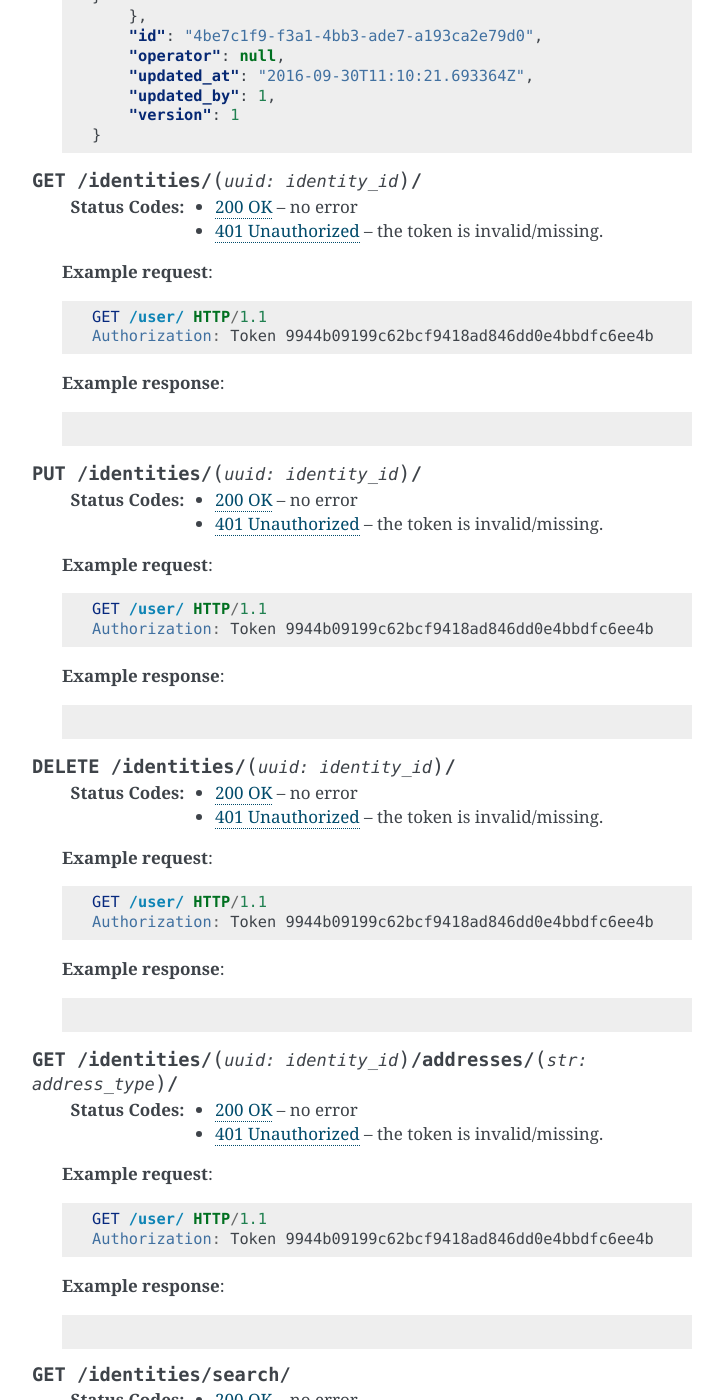
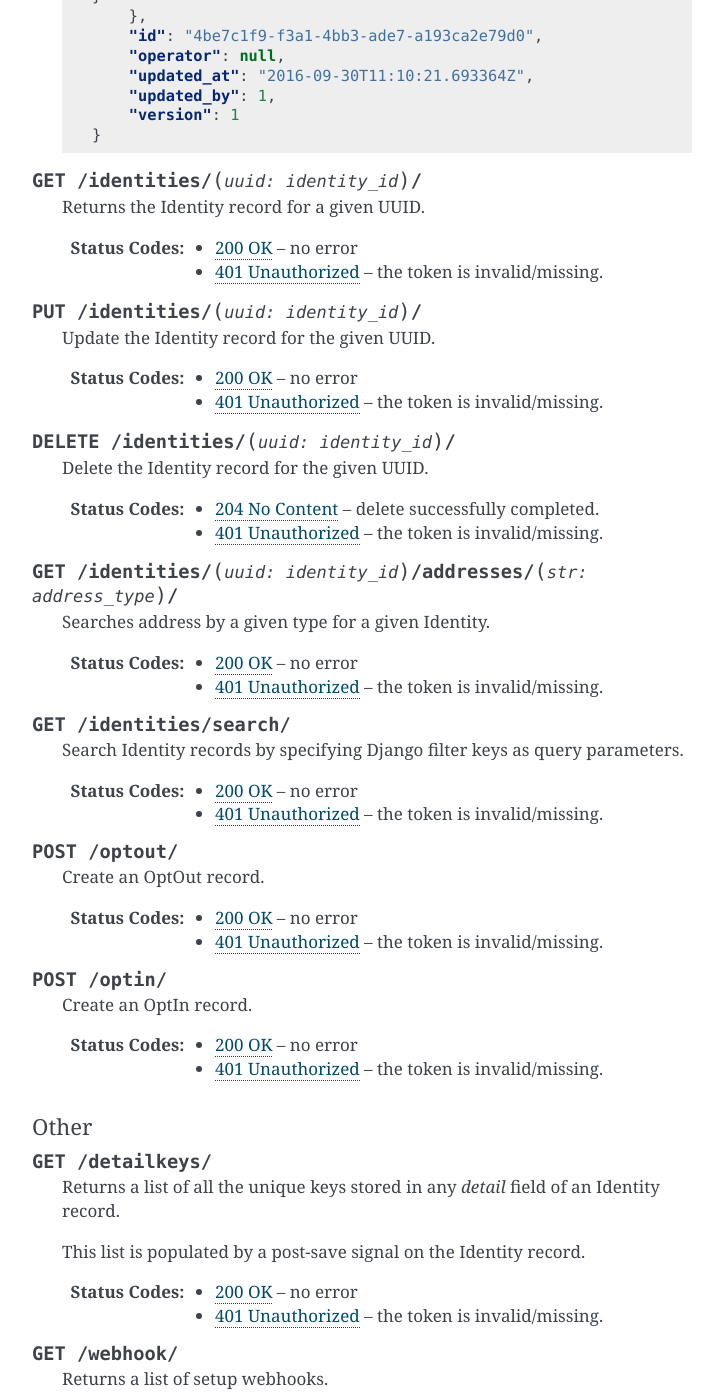
Before and after one commit to praekelt/seed-identity-store, a Sphinx documentation site: the page built from docs/apis.rst, in a window 1280 px wide and 1400 px high, scrolled down 6672 px. Shown: the whole window, without its empty margins (388-1111 px from the left). Built offline with Sphinx 7.4.7, drawn with Linux system fonts in a browser that asks for light colours; some of the changed text lies outside the part shown.

Commit message:
Added basic details about all endpoints

```diff
--- a/docs/apis.rst
+++ b/docs/apis.rst
@@ -348,227 +348,101 @@ Identities
 
 .. http:get:: /identities/(uuid:identity_id)/
 
-    :status 200: no error
-    :status 401: the token is invalid/missing.
-
-    **Example request**:
-
-    .. sourcecode:: http
-
-        GET /user/ HTTP/1.1
-        Authorization: Token 9944b09199c62bcf9418ad846dd0e4bbdfc6ee4b
-
-
-    **Example response**:
-
-    .. sourcecode:: http
-
-.. http:put:: /identities/(uuid:identity_id)/
+    Returns the Identity record for a given UUID.
 
     :status 200: no error
     :status 401: the token is invalid/missing.
 
-    **Example request**:
+.. http:put:: /identities/(uuid:identity_id)/
 
-    .. sourcecode:: http
-
-        GET /user/ HTTP/1.1
-        Authorization: Token 9944b09199c62bcf9418ad846dd0e4bbdfc6ee4b
-
-
-    **Example response**:
-
-    .. sourcecode:: http
-
-.. http:delete:: /identities/(uuid:identity_id)/
+    Update the Identity record for the given UUID.
 
     :status 200: no error
     :status 401: the token is invalid/missing.
 
-    **Example request**:
+.. http:delete:: /identities/(uuid:identity_id)/
 
-    .. sourcecode:: http
+    Delete the Identity record for the given UUID.
 
-        GET /user/ HTTP/1.1
-        Authorization: Token 9944b09199c62bcf9418ad846dd0e4bbdfc6ee4b
-
-
-    **Example response**:
-
-    .. sourcecode:: http
+    :status 204: delete successfully completed.
+    :status 401: the token is invalid/missing.
 
 .. http:get:: /identities/(uuid:identity_id)/addresses/(str:address_type)/
+
+    Searches address by a given type for a given Identity.
 
     :status 200: no error
     :status 401: the token is invalid/missing.
 
-    **Example request**:
+.. http:get:: /identities/search/
 
-    .. sourcecode:: http
-
-        GET /user/ HTTP/1.1
-        Authorization: Token 9944b09199c62bcf9418ad846dd0e4bbdfc6ee4b
-
-
-    **Example response**:
-
-    .. sourcecode:: http
-
-.. http:get:: /identities/search/
+    Search Identity records by specifying Django filter keys as query
+    parameters.
 
     :status 200: no error
     :status 401: the token is invalid/missing.
 
-    **Example request**:
+.. http:post:: /optout/
 
-    .. sourcecode:: http
-
-        GET /user/ HTTP/1.1
-        Authorization: Token 9944b09199c62bcf9418ad846dd0e4bbdfc6ee4b
-
-
-    **Example response**:
-
-    .. sourcecode:: http
-
-.. http:post:: /optout/
+    Create an OptOut record.
 
     :status 200: no error
     :status 401: the token is invalid/missing.
 
-    **Example request**:
+.. http:post:: /optin/
 
-    .. sourcecode:: http
-
-        GET /user/ HTTP/1.1
-        Authorization: Token 9944b09199c62bcf9418ad846dd0e4bbdfc6ee4b
-
-
-    **Example response**:
-
-    .. sourcecode:: http
-
-.. http:post:: /optin/
+    Create an OptIn record.
 
     :status 200: no error
     :status 401: the token is invalid/missing.
-
-    **Example request**:
-
-    .. sourcecode:: http
-
-        GET /user/ HTTP/1.1
-        Authorization: Token 9944b09199c62bcf9418ad846dd0e4bbdfc6ee4b
-
-
-    **Example response**:
-
-    .. sourcecode:: http
 
 Other
 ~~~~~
 
 .. http:get:: /detailkeys/
 
-    :status 200: no error
-    :status 401: the token is invalid/missing.
+    Returns a list of all the unique keys stored in any `detail` field of an
+    Identity record.
 
-    **Example request**:
-
-    .. sourcecode:: http
-
-        GET /user/ HTTP/1.1
-        Authorization: Token 9944b09199c62bcf9418ad846dd0e4bbdfc6ee4b
-
-
-    **Example response**:
-
-    .. sourcecode:: http
-
-.. http:get:: /webhook/
+    This list is populated by a post-save signal on the Identity record.
 
     :status 200: no error
     :status 401: the token is invalid/missing.
 
-    **Example request**:
+.. http:get:: /webhook/
 
-    .. sourcecode:: http
-
-        GET /user/ HTTP/1.1
-        Authorization: Token 9944b09199c62bcf9418ad846dd0e4bbdfc6ee4b
-
-
-    **Example response**:
-
-    .. sourcecode:: http
-
-.. http:post:: /webhook/
+    Returns a list of setup webhooks.
 
     :status 200: no error
     :status 401: the token is invalid/missing.
 
-    **Example request**:
+.. http:post:: /webhook/
 
-    .. sourcecode:: http
-
-        GET /user/ HTTP/1.1
-        Authorization: Token 9944b09199c62bcf9418ad846dd0e4bbdfc6ee4b
-
-
-    **Example response**:
-
-    .. sourcecode:: http
-
-.. http:get:: /webhook/(int:webhook_id)/
+    Creates a webhook.
 
     :status 200: no error
     :status 401: the token is invalid/missing.
 
-    **Example request**:
+.. http:get:: /webhook/(int:webhook_id)/
 
-    .. sourcecode:: http
-
-        GET /user/ HTTP/1.1
-        Authorization: Token 9944b09199c62bcf9418ad846dd0e4bbdfc6ee4b
-
-
-    **Example response**:
-
-    .. sourcecode:: http
-
-.. http:put:: /webhook/(int:webhook_id)/
+    Get the details of a webhook specified by webhook_id.
 
     :status 200: no error
     :status 401: the token is invalid/missing.
 
-    **Example request**:
+.. http:put:: /webhook/(int:webhook_id)/
 
-    .. sourcecode:: http
-
-        GET /user/ HTTP/1.1
-        Authorization: Token 9944b09199c62bcf9418ad846dd0e4bbdfc6ee4b
-
-
-    **Example response**:
-
-    .. sourcecode:: http
-
-.. http:delete:: /webhook/(int:webhook_id)/
+    Updates the details of a webhook specified by webhook_id.
 
     :status 200: no error
     :status 401: the token is invalid/missing.
 
-    **Example request**:
+.. http:delete:: /webhook/(int:webhook_id)/
 
-    .. sourcecode:: http
+    Deletes the webhook specified by webhook_id.
 
-        GET /user/ HTTP/1.1
-        Authorization: Token 9944b09199c62bcf9418ad846dd0e4bbdfc6ee4b
-
-
-    **Example response**:
-
-    .. sourcecode:: http
+    :status 200: no error
+    :status 401: the token is invalid/missing.
 
 
 Helpers
@@ -580,53 +454,23 @@ The root URL for the helper endpoints does not include a version prefix
 .. http:get:: /metrics/
     :noindex:
 
+    Returns a list of all the available metric keys provided by this service.
+
     :status 200: no error
     :status 401: the token is invalid/missing.
-
-    **Example request**:
-
-    .. sourcecode:: http
-
-        GET /user/ HTTP/1.1
-        Authorization: Token 9944b09199c62bcf9418ad846dd0e4bbdfc6ee4b
-
-
-    **Example response**:
-
-    .. sourcecode:: http
 
 .. http:post:: /metrics/
     :noindex:
 
+    Starts a task that fires all scheduled metrics.
+
     :status 200: no error
     :status 401: the token is invalid/missing.
-
-    **Example request**:
-
-    .. sourcecode:: http
-
-        GET /user/ HTTP/1.1
-        Authorization: Token 9944b09199c62bcf9418ad846dd0e4bbdfc6ee4b
-
-
-    **Example response**:
-
-    .. sourcecode:: http
 
 .. http:get:: /health/
     :noindex:
 
+    Returns a basic health check status.
+
     :status 200: no error
     :status 401: the token is invalid/missing.
-
-    **Example request**:
-
-    .. sourcecode:: http
-
-        GET /user/ HTTP/1.1
-        Authorization: Token 9944b09199c62bcf9418ad846dd0e4bbdfc6ee4b
-
-
-    **Example response**:
-
-    .. sourcecode:: http
```
